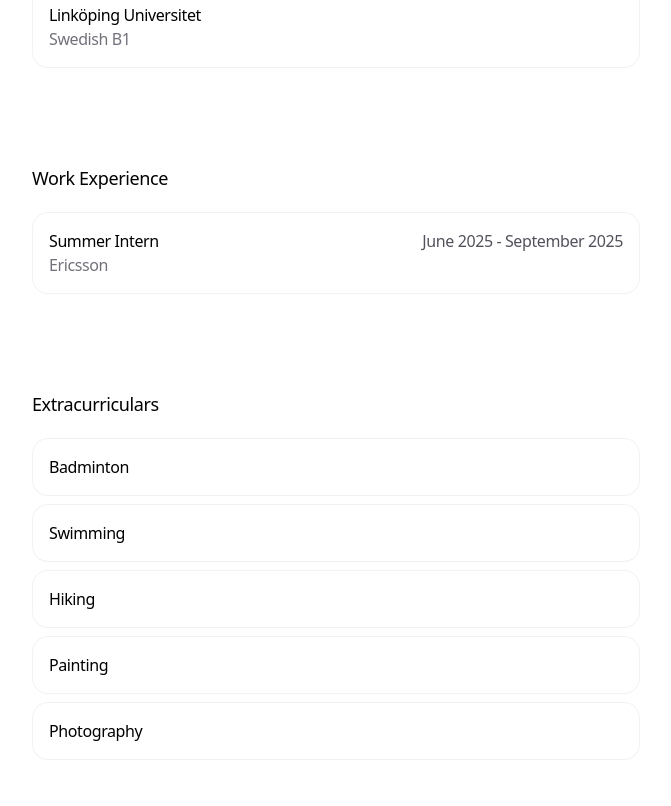
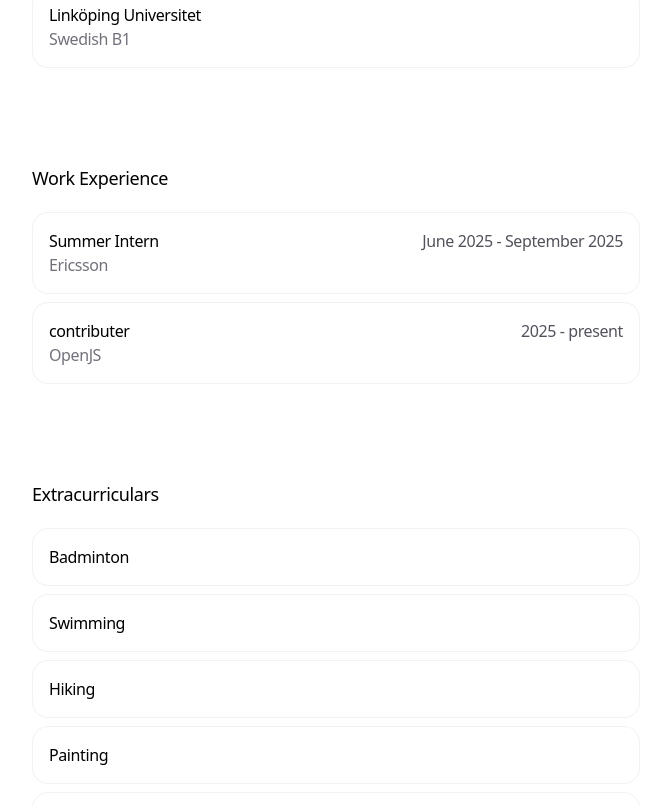
Before and after one commit to raghavexe/Personal-portfolio, a Next.js app: page / in a window 1280 px wide. Shown: the part 1220-2026 px from the top of the page, without its empty margins (304-975 px from the left). Built offline with nearby package versions, Linux system fonts and the light colour scheme.

Commit message:
add new work experience

```diff
--- a/app/data.ts
+++ b/app/data.ts
@@ -63,7 +63,13 @@ export const WORK_EXPERIENCE: WorkExperience[] = [
     start: 'June 2025',
     end: 'September 2025',
     id: 'work1',
-  },
+  }, {
+    company: 'OpenJS',
+    title: 'contributer',
+    start: '2025',
+    end:'present',
+    id:'work2'
+  }
 
 ]
 export const TOOLS: Tools[] = [
```
Also changed, not shown: 7 other files (tests, documents, lock files or other folders).
